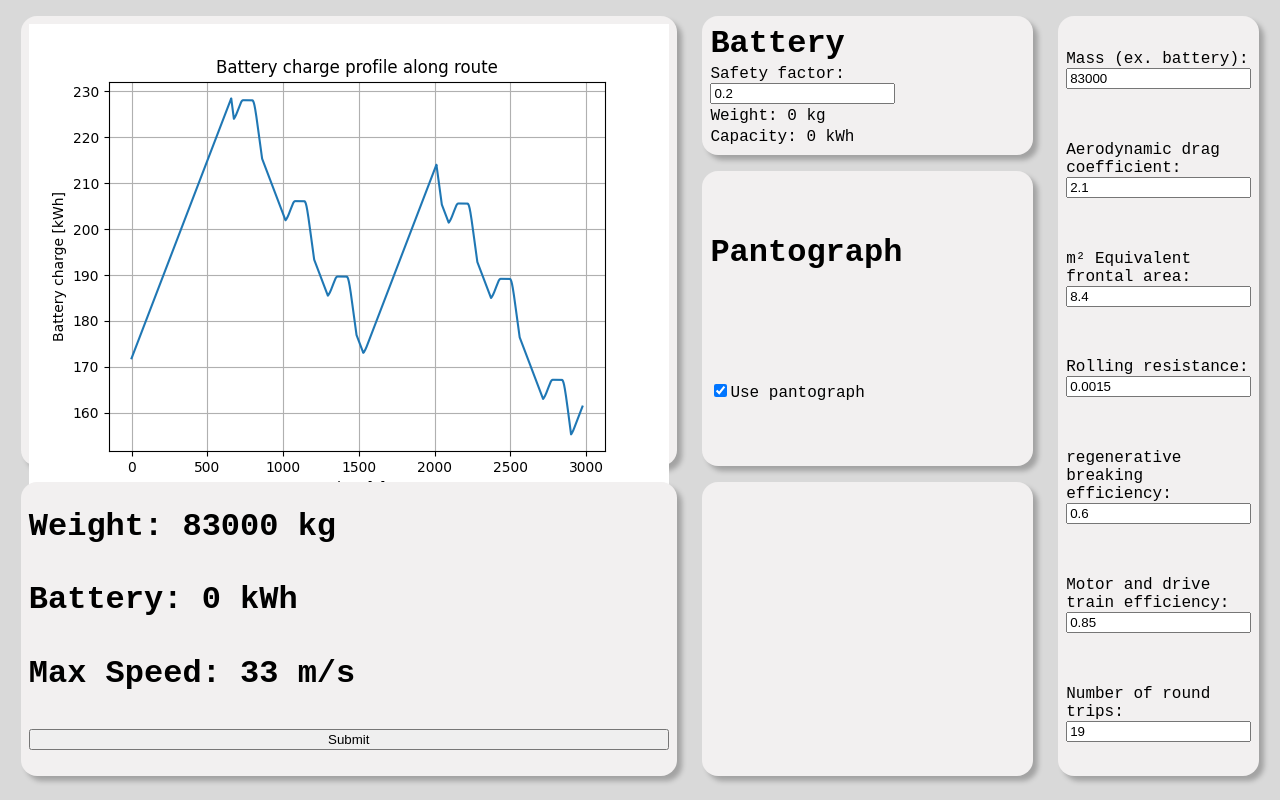
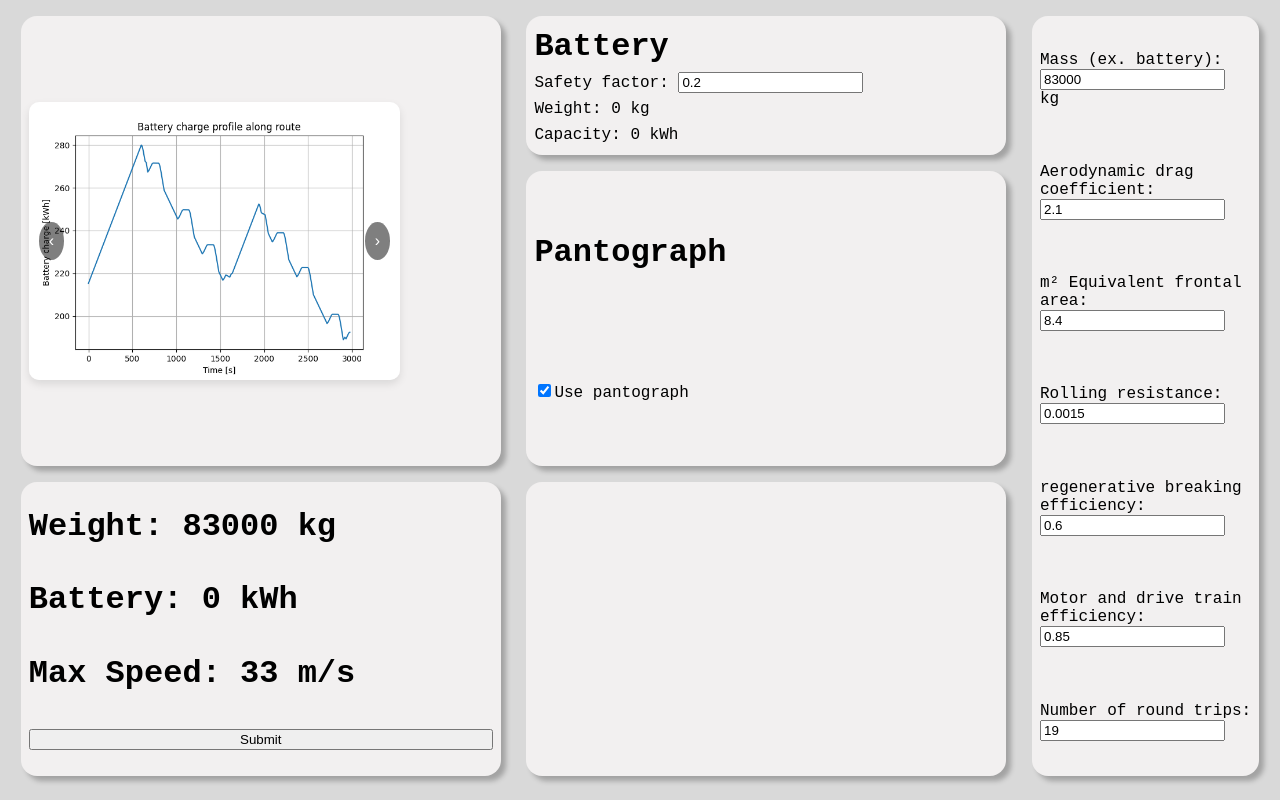
Before and after one commit to danny1722/Electric_Vehicle_System_Design, a Flask app: page / in a window 1280 px wide. Run offline with Flask 3, Linux system fonts and the light colour scheme; parts of the project's set-up code (start-up, migrations or seed data) failed here and were passed over.

Commit message:
carousel

```diff
--- a/static/styles.css
+++ b/static/styles.css
@@ -52,3 +52,46 @@ body {
     justify-content: space-around;
   }
 }
+
+.carousel {
+  position: relative;
+  width: 80%;
+  max-width: 600px;
+  overflow: hidden;
+  border-radius: 10px;
+  box-shadow: 0 4px 8px rgba(0, 0, 0, 0.1);
+}
+.img-wrap {
+  display: flex;
+  transition: transform 0.5s ease;
+}
+
+.img-wrap img {
+  width: 100%;
+  height: auto;
+  flex-shrink: 0;
+}
+.btn {
+  position: absolute;
+  top: 50%;
+  transform: translateY(-50%);
+  background: rgba(0, 0, 0, 0.5);
+  color: #fff;
+  border: none;
+  padding: 10px;
+  font-size: 16px;
+  cursor: pointer;
+  border-radius: 50%;
+}
+
+.btn:hover {
+  background: rgba(0, 0, 0, 0.8);
+}
+
+.prev {
+  left: 10px;
+}
+
+.next {
+  right: 10px;
+}
--- a/templates/main.html
+++ b/templates/main.html
@@ -11,7 +11,16 @@
     <form method="post">
       <div class="grid">
         <div class="graph module">
-          <img src="{{ url_for('static', filename='batteryProfile.png') }}" />
+          <div class="carousel">
+            <div class="img-wrap">
+              <img src="{{ url_for('static', filename='batteryProfile.png') }}" alt="1" />
+              <img src="{{ url_for('static', filename='powerProfile.png') }}" alt="2" />
+              <img src="{{ url_for('static', filename='speedProfile.png') }}" alt="3" />
+            </div>
+            <!-- TODO make these buttons not submit form -->
+            <button class="btn prev" type="button">‹</button>
+            <button class="btn next" type="button">›</button>
+          </div>
         </div>
         <div class="info module">
           <!-- <h1>Range: 25 km</h1> -->
@@ -32,16 +41,41 @@
         </div>
         <div class="c module"></div>
         <div class="d module">
-          <label>Mass (ex. battery): <input type="number" name="chassis_mass" id="chassis_mass" value="{{ chassis_mass }}" step="1" /></label>
+          <label>Mass (ex. battery): <input type="number" name="chassis_mass" id="chassis_mass" value="{{ chassis_mass }}" step="1" /> kg</label>
           <label>Aerodynamic drag coefficient: <input type="number" name="Cd" id="Cd" value="{{ Cd }}" step="0.01" /></label>
           <label>m² Equivalent frontal area: <input type="number" name="Af" id="Af" value="{{ Af }}" step="0.01" /></label>
           <label>Rolling resistance: <input type="number" name="Cr" id="Cr" value="{{ Cr }}" step="0.01" /></label>
           <label>regenerative breaking efficiency: <input type="number" name="regen_eff" id="regen_eff" value="{{ regen_eff }}" step="0.01" /></label>
           <label>Motor and drive train efficiency: <input type="number" name="motor_eff" id="motor_eff" value="{{ motor_eff }}" step="0.01" /></label>
-          <label>Number of round trips: <input type="number" name="round_trips" id="round_trips" value="{{ round_trips }}" step="0.01" /></label>
+          <label>Number of round trips: <input type="number" name="round_trips" id="round_trips" value="{{ round_trips }}" step="1" /></label>
         </div>
       </div>
     </form>
   </body>
-  <script src="main.ts"></script>
+  <script>
+    const prev = document.querySelector(".prev");
+    const next = document.querySelector(".next");
+    const wrap = document.querySelector(".img-wrap");
+    const imgs = document.querySelectorAll(".img-wrap img");
+    let idx = 0;
+    function showImg() {
+      if (idx >= imgs.length) idx = 0;
+      if (idx < 0) idx = imgs.length - 1;
+      wrap.style.transform = `translateX(-${idx * 100}%)`;
+    }
+    next.addEventListener("click", () => {
+      idx++;
+      showImg();
+    });
+
+    prev.addEventListener("click", () => {
+      idx--;
+      showImg();
+    });
+    setInterval(() => {
+      idx++;
+      showImg();
+    }, 10000);
+    showImg();
+  </script>
 </html>
```
Also changed, not shown: static/batteryProfile.png, static/main.ts (added).
